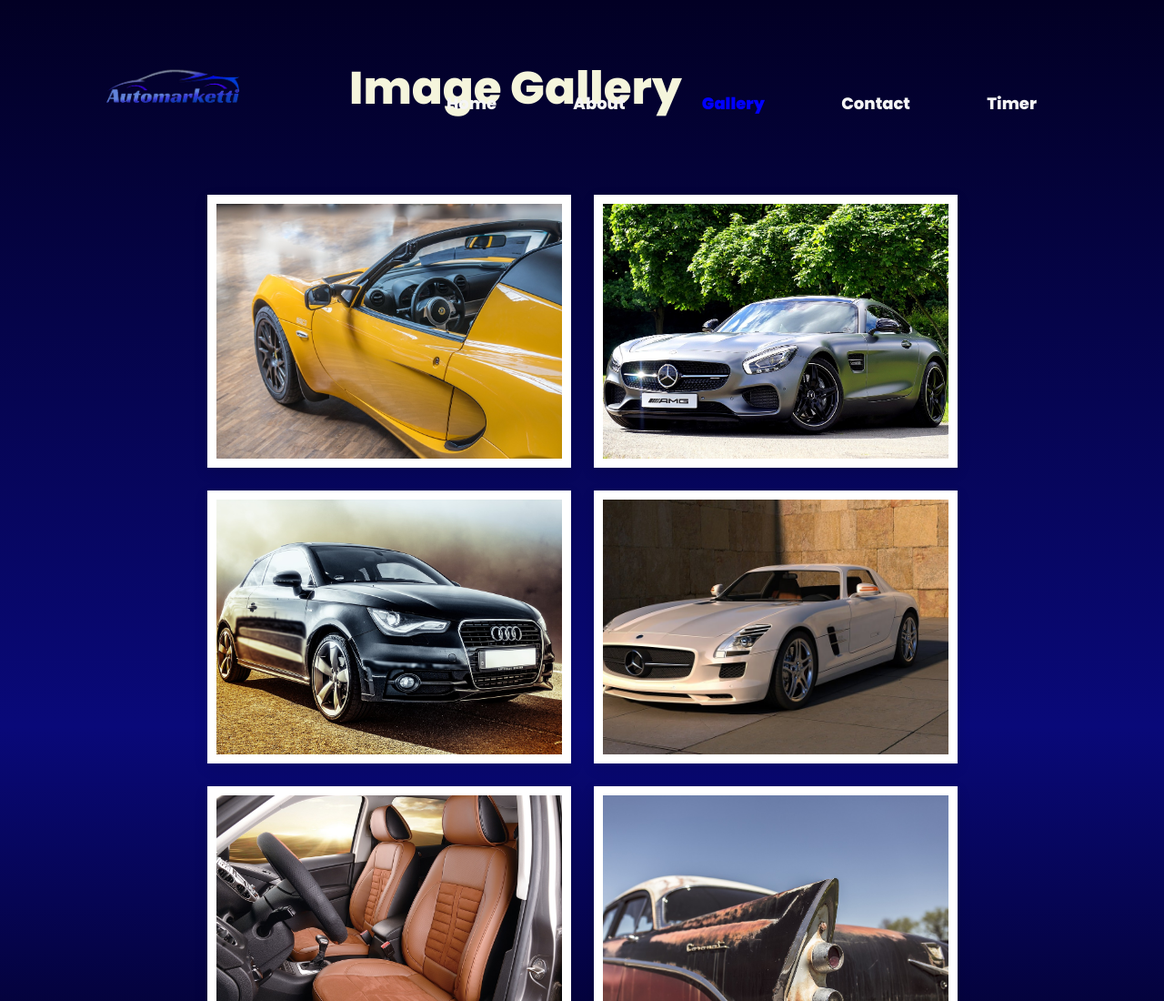
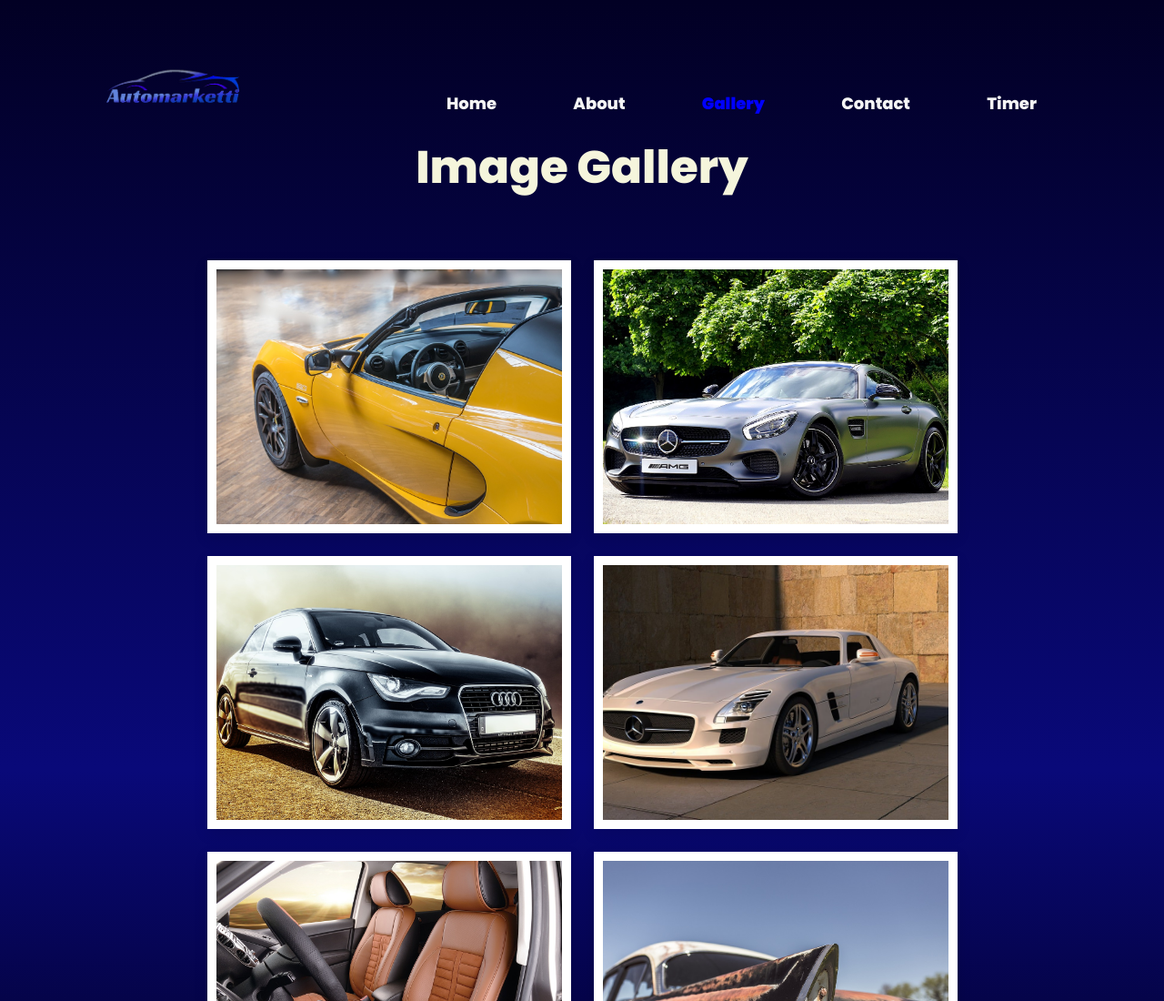
Before and after one commit to 44859/automarketti-nettisivut, a plain HTML site: page gallery.html in a window 1280 px wide. Shown: the top 1100 px of the page at 91% size. Drawn offline with Linux system fonts and the light colour scheme.

Commit message:
style.css

```diff
--- a/style.css
+++ b/style.css
@@ -343,10 +343,9 @@ textarea{
 .g-container h1 {
     font-size: 50px;
     font-weight: 800;
-    padding: 15px;
     color: beige;
-    text-align: left;
-    padding-left: 30%;
+    text-align: center;
+    padding-top: 8%;
     text-transform: capitalize;
     animation: slideBottom 1s ease forwards;
     opacity: 0;
```
